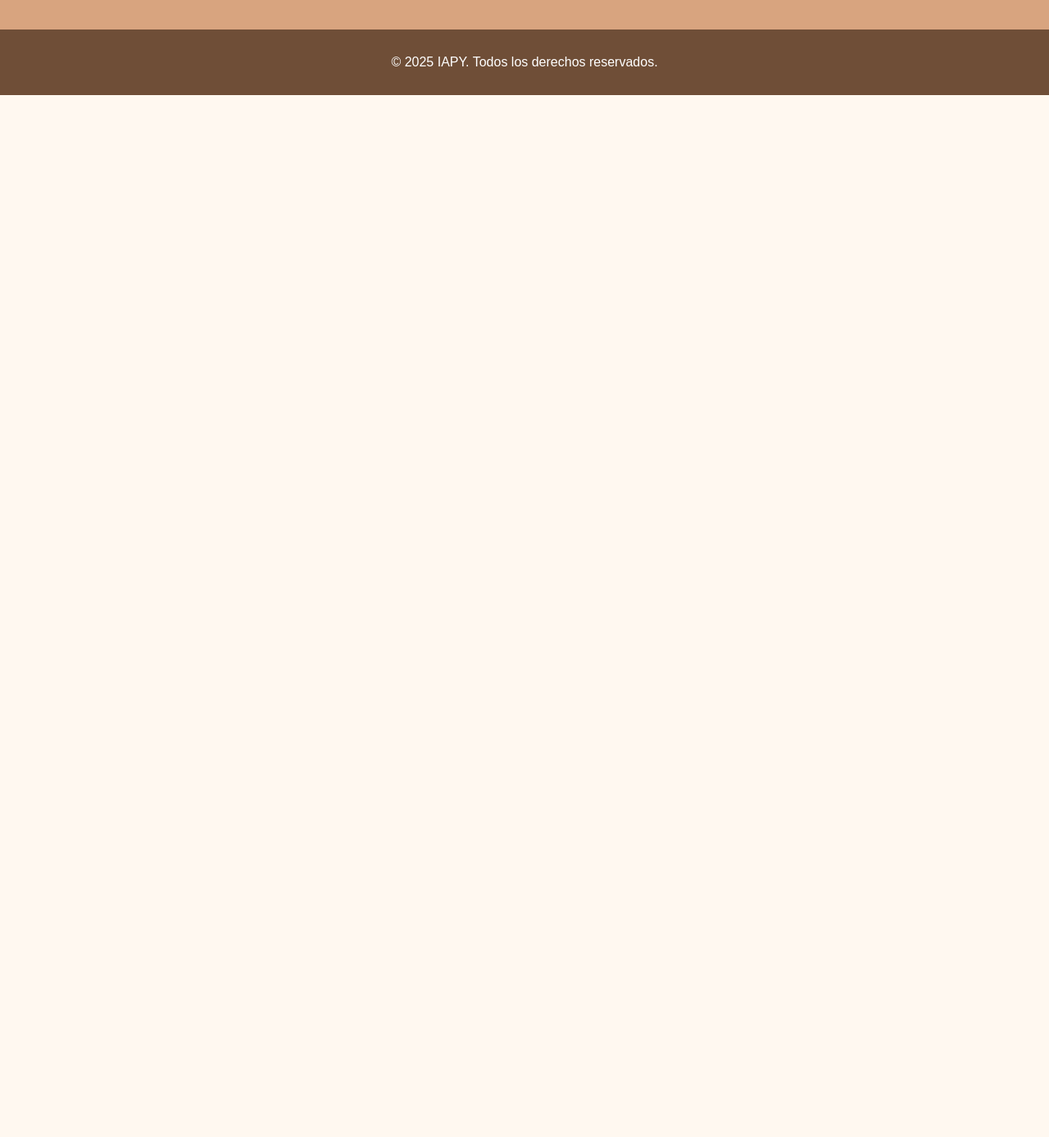
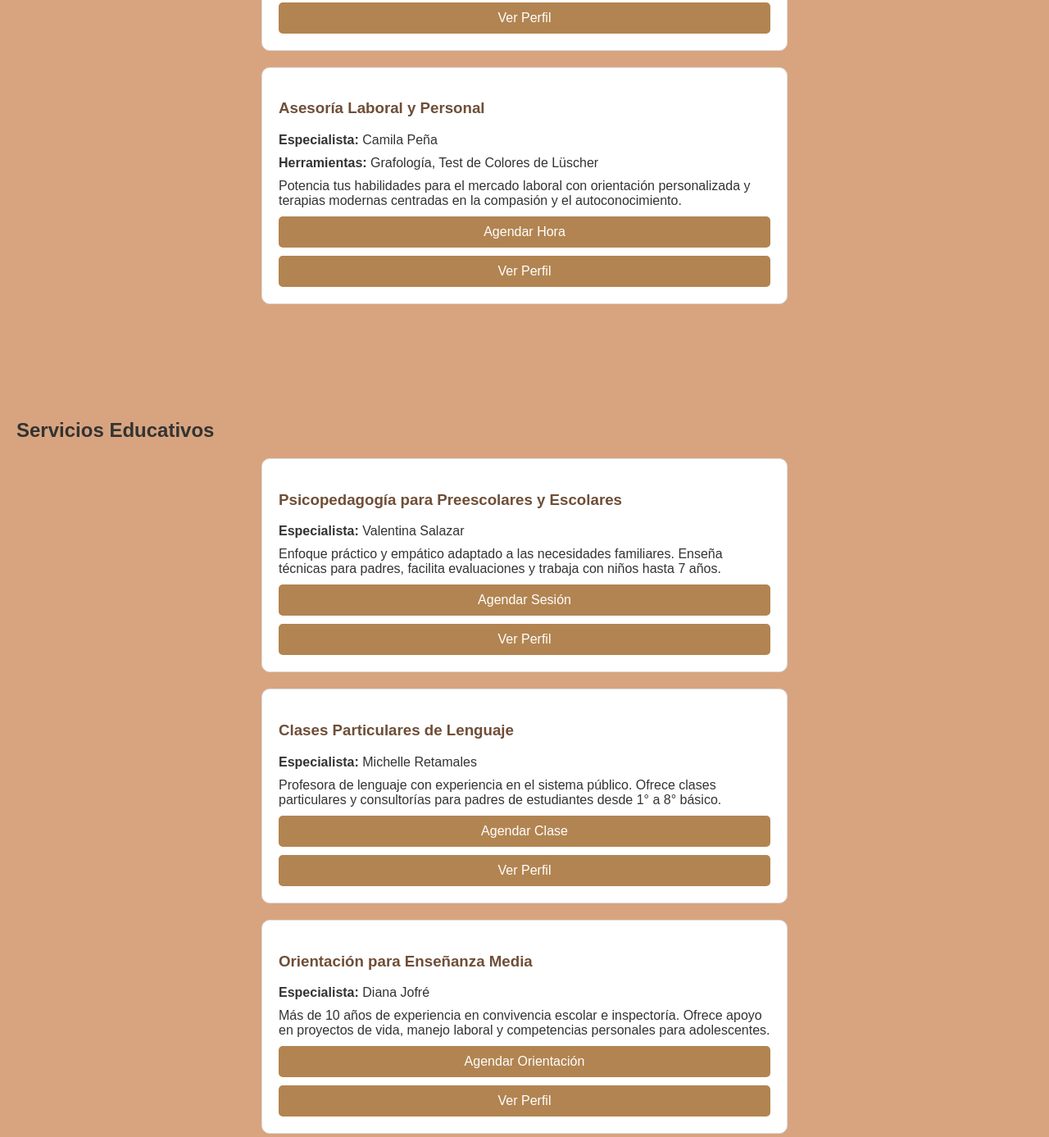
Before and after one commit to IAPISM/iapi, a plain HTML site: page index.html in a window 1280 px wide. Shown: the part 960-2347 px from the top of the page at 82% size. Before the commit the page ends 1076 px from the top, so only its background shows below. Drawn offline with Linux system fonts and the light colour scheme.

Commit message:
Update index.html

```diff
--- a/index.html
+++ b/index.html
@@ -3,10 +3,10 @@
 <head>
     <meta charset="UTF-8">
     <meta name="viewport" content="width=device-width, initial-scale=1.0">
-    <meta name="description" content="Servicios de salud mental online personalizados, integrando psicología y tecnología.">
-    <meta name="keywords" content="psicología, psicoterapia, Zulliger, Rorschach, TRO, adicciones, salud mental, IA">
-    <meta name="author" content="IAPY - Sebastián y Natalia">
-    <title>Salud Mental Online - Personalizado para Ti</title>
+    <meta name="description" content="Servicios de salud mental y educación online personalizados, integrando psicología, tecnología y apoyo educativo.">
+    <meta name="keywords" content="psicología, psicoterapia, educación, psicopedagogía, salud mental, IA">
+    <meta name="author" content="IAPI - Sebastián, Natalia, Camila y equipo educativo">
+    <title>IAPI - Salud Mental y Educación Online</title>
     <style>
         :root {
             --primary-color: #6F4E37; /* Mocha Mousse */
@@ -112,16 +112,17 @@
 </head>
 <body>
     <header>
-        <h1>IAPY - Salud Mental Online</h1>
+        <h1>IAPY - Salud Mental y Educación Online</h1>
         <nav>
             <a href="#">Inicio</a>
             <a href="#services">Servicios</a>
+            <a href="#education">Educación</a>
             <a href="#contact">Contacto</a>
         </nav>
     </header>
     <section class="hero">
-        <h1>Bienestar Mental Personalizado</h1>
-        <p>Conectamos Psicología, Tecnología y tu Bienestar.</p>
+        <h1>Bienestar Mental y Educación Personalizada</h1>
+        <p>Conectamos Psicología, Educación y Tecnología para tu Bienestar Integral.</p>
         <a href="https://forms.gle/formulario" class="cta-button">Conectar</a>
     </section>
     <section id="services" class="services">
@@ -131,14 +132,48 @@
             <p><strong>Especialista:</strong> Sebastián Salazar</p>
             <p><strong>Pruebas:</strong> Zulliger, TRO</p>
             <p>Enfoque efectivo y orientado a resultados rápidos.</p>
-            <a href="https://forms.gle/agendarSebastian">Agendar Hora</a>
+            <a href="#" class="cta-button">Agendar Hora</a>
+            <a href="#" class="cta-button">Ver Perfil</a>
         </div>
         <div class="service">
             <h3>Tratamiento de Adicciones</h3>
             <p><strong>Especialista:</strong> Natalia Baquedano</p>
             <p><strong>Pruebas:</strong> Rorschach, Técnicas Médicas</p>
             <p>Atención integral para adolescentes y adultos.</p>
-            <a href="https://forms.gle/agendarNatalia">Agendar Hora</a>
+            <a href="#" class="cta-button">Agendar Hora</a>
+            <a href="#" class="cta-button">Ver Perfil</a>
+        </div>
+        <div class="service">
+            <h3>Asesoría Laboral y Personal</h3>
+            <p><strong>Especialista:</strong> Camila Peña</p>
+            <p><strong>Herramientas:</strong> Grafología, Test de Colores de Lüscher</p>
+            <p>Potencia tus habilidades para el mercado laboral con orientación personalizada y terapias modernas centradas en la compasión y el autoconocimiento.</p>
+            <a href="#" class="cta-button">Agendar Hora</a>
+            <a href="#" class="cta-button">Ver Perfil</a>
+        </div>
+    </section>
+    <section id="education" class="services">
+        <h2>Servicios Educativos</h2>
+        <div class="service">
+            <h3>Psicopedagogía para Preescolares y Escolares</h3>
+            <p><strong>Especialista:</strong> Valentina Salazar</p>
+            <p>Enfoque práctico y empático adaptado a las necesidades familiares. Enseña técnicas para padres, facilita evaluaciones y trabaja con niños hasta 7 años.</p>
+            <a href="#" class="cta-button">Agendar Sesión</a>
+            <a href="#" class="cta-button">Ver Perfil</a>
+        </div>
+        <div class="service">
+            <h3>Clases Particulares de Lenguaje</h3>
+            <p><strong>Especialista:</strong> Michelle Retamales</p>
+            <p>Profesora de lenguaje con experiencia en el sistema público. Ofrece clases particulares y consultorías para padres de estudiantes desde 1° a 8° básico.</p>
+            <a href="#" class="cta-button">Agendar Clase</a>
+            <a href="#" class="cta-button">Ver Perfil</a>
+        </div>
+        <div class="service">
+            <h3>Orientación para Enseñanza Media</h3>
+            <p><strong>Especialista:</strong> Diana Jofré</p>
+            <p>Más de 10 años de experiencia en convivencia escolar e inspectoría. Ofrece apoyo en proyectos de vida, manejo laboral y competencias personales para adolescentes.</p>
+            <a href="#" class="cta-button">Agendar Orientación</a>
+            <a href="#" class="cta-button">Ver Perfil</a>
         </div>
     </section>
     <footer>
```
